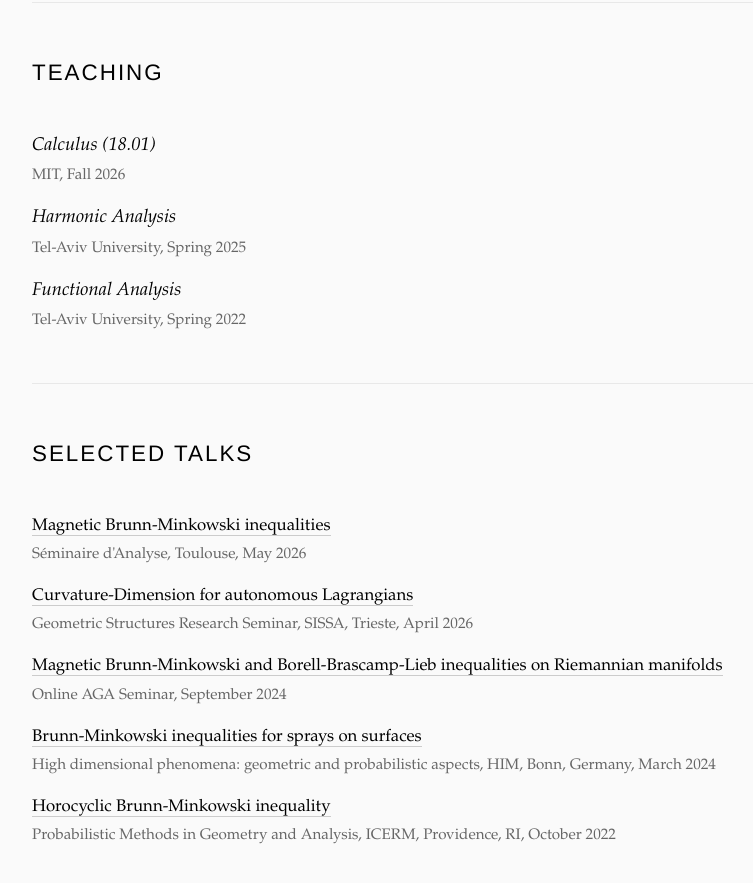
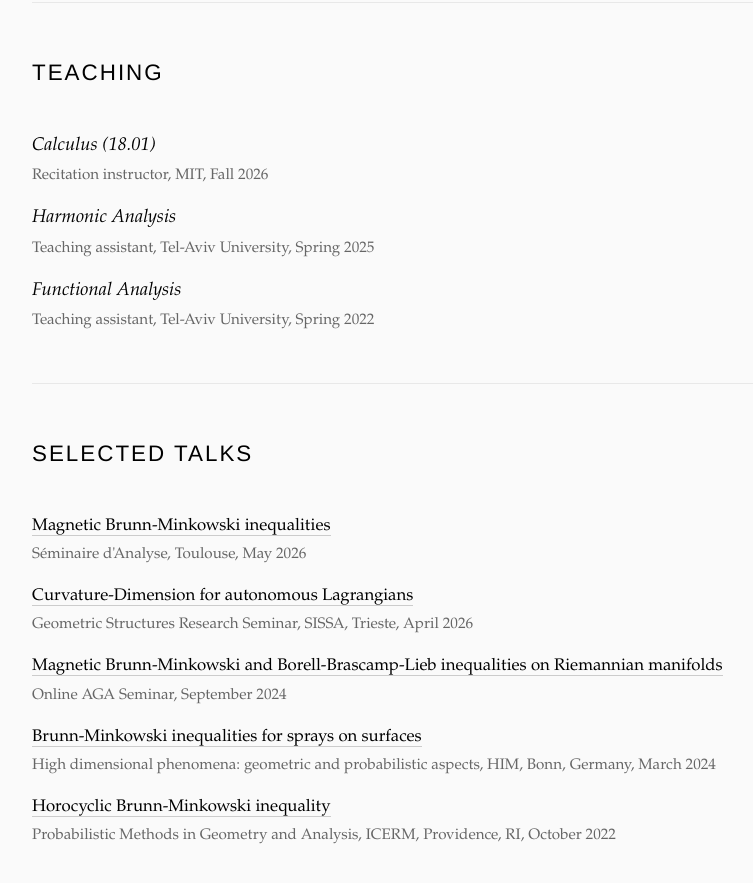
Before and after one commit to RotemAssouline/rotemassouline.github.io, a plain HTML site: page index.html in a window 1280 px wide. Shown: the part 2360-3243 px from the top of the page, without its empty margins (203-956 px from the left). Drawn offline with Linux system fonts and the light colour scheme.

Commit message:
Label teaching roles: recitation instructor for 18.01, TA at TAU
Co-Authored-By: Claude Opus 5.5 <noreply@anthropic.com>

```diff
--- a/index.html
+++ b/index.html
@@ -388,15 +388,15 @@
             <h2>Teaching</h2>
             <div class="publication">
                 <div class="publication-title">Calculus (18.01)</div>
-                <div class="publication-details">MIT, Fall 2026</div>
+                <div class="publication-details">Recitation instructor, MIT, Fall 2026</div>
             </div>
             <div class="publication">
                 <div class="publication-title">Harmonic Analysis</div>
-                <div class="publication-details">Tel-Aviv University, Spring 2025</div>
+                <div class="publication-details">Teaching assistant, Tel-Aviv University, Spring 2025</div>
             </div>
             <div class="publication">
                 <div class="publication-title">Functional Analysis</div>
-                <div class="publication-details">Tel-Aviv University, Spring 2022</div>
+                <div class="publication-details">Teaching assistant, Tel-Aviv University, Spring 2022</div>
             </div>
         </section>
 
```
Also changed, not shown: 1 other file.
